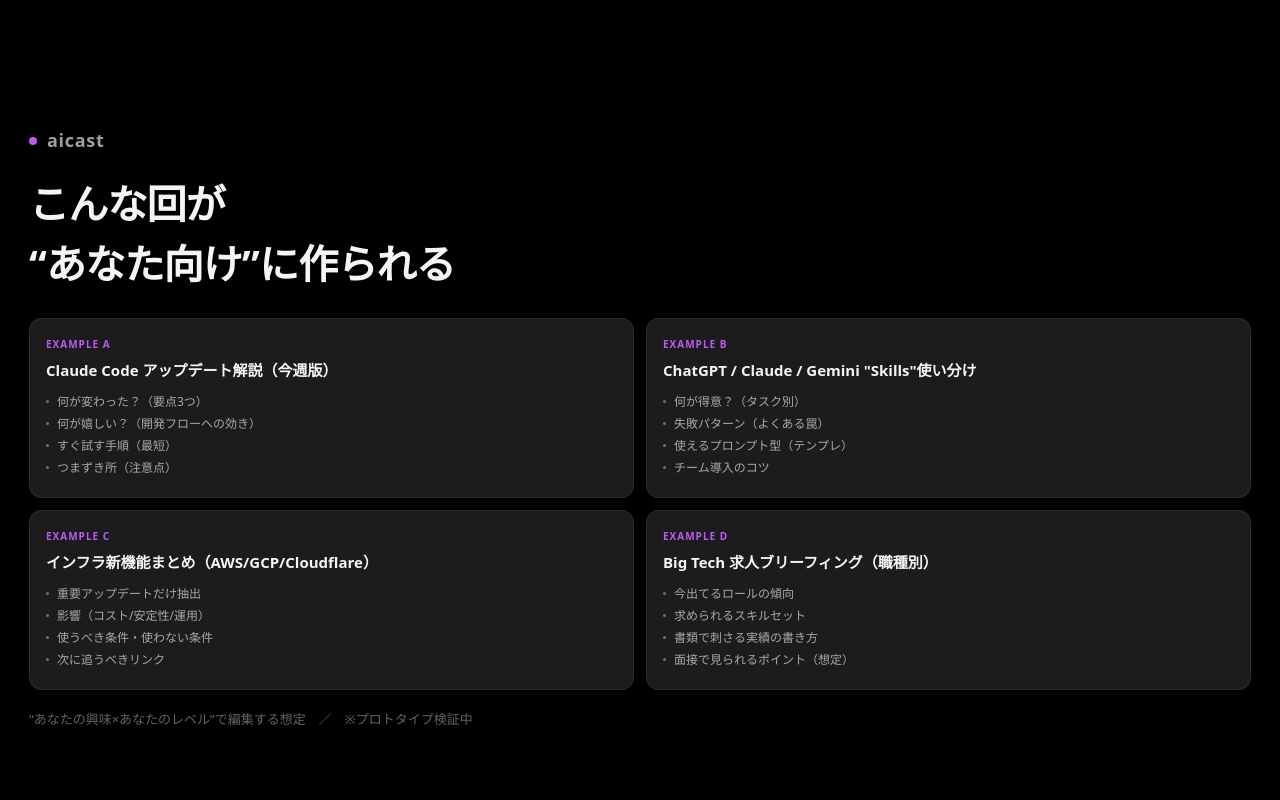
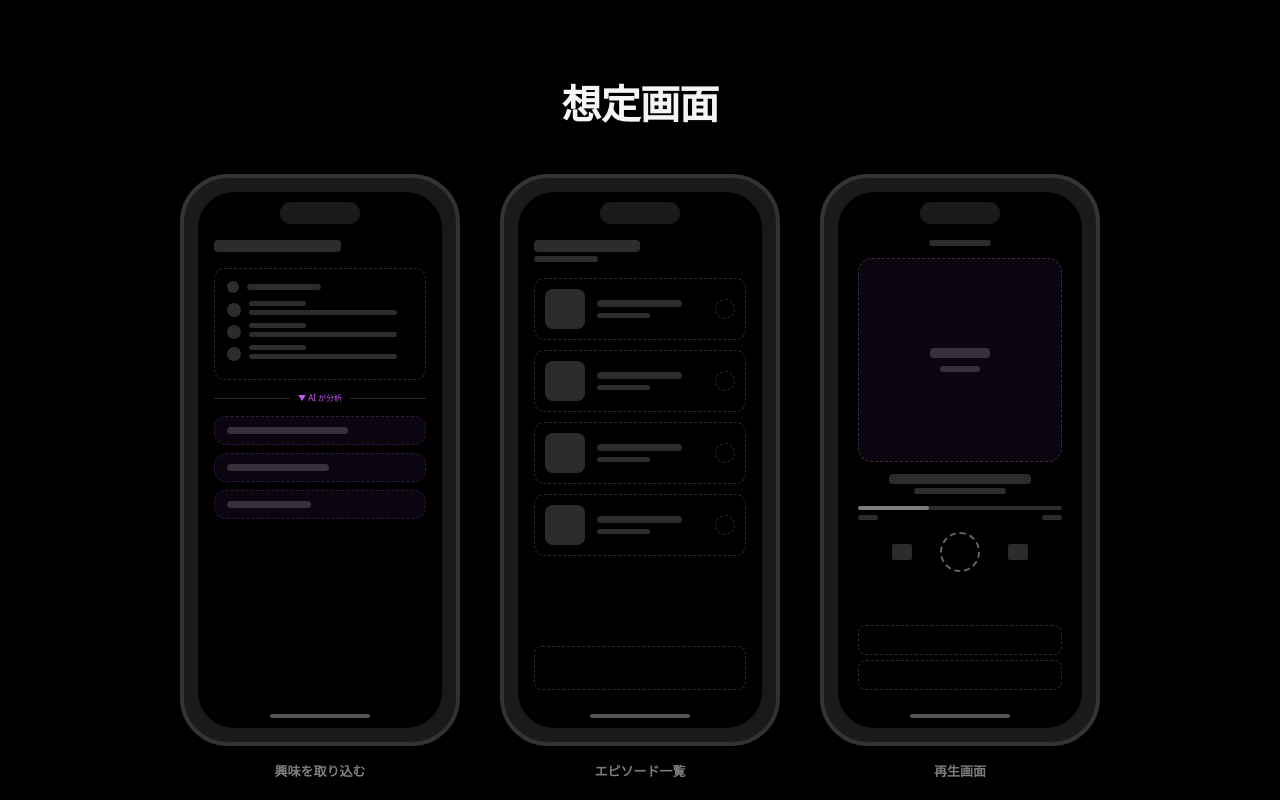
Before and after one commit to Eiji-Kudo/my-services, a React (Vite) app in the folder ai-cast/: page / in a window 1280 px wide. Shown: the part 1240-2040 px from the top of the page. Built offline with nearby package versions, Linux system fonts and the light colour scheme.

Commit message:
feat: update Brand component styling for improved visibility; enhance NowPlayingScreen layout by removing unnecessary elements and adding detailed information; refactor Slide2 component to include new wireframe elements and improve structure

```diff
--- a/ai-cast/src/components/Brand.tsx
+++ b/ai-cast/src/components/Brand.tsx
@@ -1,6 +1,6 @@
 export function Brand() {
   return (
-    <div className="brand inline-flex items-center gap-[10px] text-[18px] font-semibold tracking-[0.04em] text-[var(--color-w5)]">
+    <div className="brand inline-flex items-center gap-[10px] text-[28px] font-semibold tracking-[0.04em] text-[var(--color-w5)]">
       aicast
     </div>
   )
--- a/ai-cast/src/components/NowPlayingScreen.tsx
+++ b/ai-cast/src/components/NowPlayingScreen.tsx
@@ -1,9 +1,6 @@
 export function NowPlayingScreen() {
   return (
     <div className="flex flex-1 flex-col overflow-hidden px-5 py-4">
-      <div className="mb-3 text-center text-[11px] font-semibold tracking-[0.04em] text-[var(--color-w3)]">
-        再生中
-      </div>
       <div className="mb-3 flex aspect-square w-full flex-col items-center justify-center gap-1 rounded-[14px]" style={{ background: 'linear-gradient(135deg, #2d1b69 0%, #7c3aed 40%, #c026d3 70%, #e11d9b 100%)' }}>
         <div className="text-center text-[13px] font-bold leading-[1.3] text-white">
           Claude Code
@@ -16,7 +13,7 @@
         Claude Code アップデート解説
       </div>
       <div className="mb-3 text-center text-[11px] text-[var(--color-purple)]">
-        aicast · 5分
+        aicast · 5分 · 2026.02.14 生成
       </div>
       <div className="mb-[5px]">
         <div className="h-1 w-full overflow-hidden rounded-[2px] bg-[#333]">
@@ -32,18 +29,14 @@
         <div className="np-play flex h-[44px] w-[44px] items-center justify-center rounded-full bg-[var(--color-w1)]" />
         <div className="np-btn-sm np-next flex h-4 w-5 items-center justify-center" />
       </div>
-      <div className="flex flex-col gap-[6px] border-t border-[#333] pt-3 text-[9px] text-[var(--color-w3)]">
-        <div className="flex gap-2">
-          <span className="shrink-0 text-[var(--color-w5)]">生成日</span>
-          <span>2026.02.14</span>
+      <div className="mt-auto flex flex-col gap-[5px]">
+        <div className="flex items-center justify-between rounded-[8px] bg-[var(--color-card)] px-[10px] py-[7px]">
+          <span className="text-[10px] text-[var(--color-w5)]">出典 3件</span>
+          <span className="text-[10px] text-[var(--color-purple)]">›</span>
         </div>
-        <div className="flex gap-2">
-          <span className="shrink-0 text-[var(--color-w5)]">出典</span>
-          <span className="truncate">Anthropic Changelog, GitHub Releases</span>
-        </div>
-        <div className="flex gap-2">
-          <span className="shrink-0 text-[var(--color-w5)]">文字起こし</span>
-          <span className="truncate">今週のClaude Codeアップデートを…</span>
+        <div className="flex items-center justify-between rounded-[8px] bg-[var(--color-card)] px-[10px] py-[7px]">
+          <span className="text-[10px] text-[var(--color-w5)]">文字起こし</span>
+          <span className="text-[10px] text-[var(--color-purple)]">›</span>
         </div>
       </div>
     </div>
--- a/ai-cast/src/components/Slide2.tsx
+++ b/ai-cast/src/components/Slide2.tsx
@@ -1,76 +1,145 @@
 import { Brand } from "./Brand"
+import { IPhone } from "./IPhone"
 import { SlideIndex } from "./SlideIndex"
 
-const examples = [
-  {
-    label: "Example A",
-    title: "Claude Code アップデート解説（今週版）",
-    items: [
-      "何が変わった？（要点3つ）",
-      "何が嬉しい？（開発フローへの効き）",
-      "すぐ試す手順（最短）",
-      "つまずき所（注意点）",
-    ],
-  },
-  {
-    label: "Example B",
-    title: 'ChatGPT / Claude / Gemini "Skills"使い分け',
-    items: [
-      "何が得意？（タスク別）",
-      "失敗パターン（よくある罠）",
-      "使えるプロンプト型（テンプレ）",
-      "チーム導入のコツ",
-    ],
-  },
-  {
-    label: "Example C",
-    title: "インフラ新機能まとめ（AWS/GCP/Cloudflare）",
-    items: [
-      "重要アップデートだけ抽出",
-      "影響（コスト/安定性/運用）",
-      "使うべき条件・使わない条件",
-      "次に追うべきリンク",
-    ],
-  },
-  {
-    label: "Example D",
-    title: "Big Tech 求人ブリーフィング（職種別）",
-    items: [
-      "今出てるロールの傾向",
-      "求められるスキルセット",
-      "書類で刺さる実績の書き方",
-      "面接で見られるポイント（想定）",
-    ],
-  },
-]
+function WireBar({ w = "100%", h = 8 }: { w?: string; h?: number }) {
+  return (
+    <div
+      className="rounded-[4px] bg-[var(--color-w15)]"
+      style={{ width: w, height: h }}
+    />
+  )
+}
 
-function ExampleCard({
-  label,
-  title,
-  items,
-}: {
-  label: string
-  title: string
-  items: string[]
-}) {
+function WireRect({ h = 40, className = "" }: { h?: number; className?: string }) {
   return (
-    <div className="rounded-[12px] border border-[var(--color-card-b)] bg-[var(--color-card)] px-4 py-[18px]">
-      <div className="mb-2 text-[10px] font-semibold uppercase tracking-[0.1em] text-[var(--color-purple)]">
-        {label}
+    <div
+      className={`w-full rounded-[8px] border border-dashed border-[var(--color-w15)] ${className}`}
+      style={{ height: h }}
+    />
+  )
+}
+
+function ScreenLabel({ text }: { text: string }) {
+  return (
+    <div className="mt-4 text-center text-[13px] font-semibold text-[var(--color-w5)]">
+      {text}
+    </div>
+  )
+}
+
+function WireXImport() {
+  return (
+    <div className="flex flex-1 flex-col px-4 py-4">
+      <WireBar w="60%" h={12} />
+      <div className="mt-4 rounded-[10px] border border-dashed border-[var(--color-w15)] p-3">
+        <div className="mb-2 flex items-center gap-2">
+          <div className="h-3 w-3 rounded-full bg-[var(--color-w15)]" />
+          <WireBar w="40%" h={6} />
+        </div>
+        {[1, 2, 3].map((i) => (
+          <div key={i} className="mb-[6px] flex items-start gap-2">
+            <div className="mt-[2px] h-[14px] w-[14px] shrink-0 rounded-full bg-[var(--color-w15)]" />
+            <div className="flex-1">
+              <WireBar w="35%" h={5} />
+              <div className="mt-1">
+                <WireBar w="90%" h={5} />
+              </div>
+            </div>
+          </div>
+        ))}
       </div>
-      <div className="mb-[10px] text-[15px] font-bold leading-[1.4] text-[var(--color-w1)]">
-        {title}
+
+      <div className="my-3 flex items-center gap-2">
+        <div className="h-[1px] flex-1 bg-[var(--color-w15)]" />
+        <span className="text-[8px] text-[var(--color-purple)]">▼ AI が分析</span>
+        <div className="h-[1px] flex-1 bg-[var(--color-w15)]" />
       </div>
-      <ul className="ex-items list-none">
-        {items.map((item) => (
-          <li
-            key={item}
-            className="relative py-[2px] pl-[11px] text-[12px] leading-[1.5] text-[var(--color-w5)]"
+
+      {[1, 2, 3].map((i) => (
+        <div
+          key={i}
+          className="mb-2 rounded-[12px] border border-dashed border-[var(--color-purple-22)] bg-[var(--color-purple-6)] px-3 py-[10px]"
+        >
+          <WireBar w={`${75 - i * 10}%`} h={7} />
+        </div>
+      ))}
+    </div>
+  )
+}
+
+function WireEpisodeList() {
+  return (
+    <div className="flex flex-1 flex-col px-4 py-4">
+      <WireBar w="50%" h={12} />
+      <div className="mt-1">
+        <WireBar w="30%" h={6} />
+      </div>
+
+      <div className="mt-4 flex flex-col gap-[10px]">
+        {[1, 2, 3, 4].map((i) => (
+          <div
+            key={i}
+            className="flex items-center gap-3 rounded-[10px] border border-dashed border-[var(--color-w15)] p-[10px]"
           >
-            {item}
-          </li>
+            <div className="h-[40px] w-[40px] shrink-0 rounded-[8px] bg-[var(--color-w15)]" />
+            <div className="flex-1">
+              <WireBar w="80%" h={7} />
+              <div className="mt-[6px]">
+                <WireBar w="50%" h={5} />
+              </div>
+            </div>
+            <div className="h-[20px] w-[20px] shrink-0 rounded-full border border-dashed border-[var(--color-w15)]" />
+          </div>
         ))}
-      </ul>
+      </div>
+
+      <div className="mt-auto">
+        <WireRect h={44} className="flex items-center justify-center" />
+      </div>
+    </div>
+  )
+}
+
+function WireNowPlaying() {
+  return (
+    <div className="flex flex-1 flex-col px-5 py-4">
+      <div className="mb-3 flex justify-center">
+        <WireBar w="30%" h={6} />
+      </div>
+
+      <div className="mb-3 flex aspect-square w-full items-center justify-center rounded-[14px] border border-dashed border-[var(--color-w15)] bg-[var(--color-purple-6)]">
+        <div className="flex flex-col items-center gap-2">
+          <WireBar w="60px" h={10} />
+          <WireBar w="40px" h={6} />
+        </div>
+      </div>
+
+      <div className="mb-1 flex justify-center">
+        <WireBar w="70%" h={10} />
+      </div>
+      <div className="mb-3 flex justify-center">
+        <WireBar w="45%" h={6} />
+      </div>
+
+      <div className="mb-[5px] h-1 w-full rounded-[2px] bg-[var(--color-w15)]">
+        <div className="h-full w-[35%] rounded-[2px] bg-[var(--color-w3)]" />
+      </div>
+      <div className="mb-3 flex justify-between">
+        <WireBar w="20px" h={5} />
+        <WireBar w="20px" h={5} />
+      </div>
+
+      <div className="mb-3 flex items-center justify-center gap-7">
+        <div className="h-4 w-5 rounded-[2px] bg-[var(--color-w15)]" />
+        <div className="flex h-[40px] w-[40px] items-center justify-center rounded-full border-2 border-dashed border-[var(--color-w3)]" />
+        <div className="h-4 w-5 rounded-[2px] bg-[var(--color-w15)]" />
+      </div>
+
+      <div className="mt-auto flex flex-col gap-[5px]">
+        <WireRect h={30} />
+        <WireRect h={30} />
+      </div>
     </div>
   )
 }
@@ -79,33 +148,37 @@
   return (
     <section
       id="slide2"
-      className="relative flex h-[var(--height-slide)] w-[var(--width-slide)] shrink-0 flex-col justify-center overflow-hidden bg-[var(--color-bg)] p-[var(--spacing-pad)]"
+      className="relative flex h-[var(--height-slide)] w-[var(--width-slide)] shrink-0 flex-col items-center justify-center overflow-hidden bg-[var(--color-bg)] p-[var(--spacing-pad)]"
     >
-      <div className="mb-5">
+      <div className="absolute left-[var(--spacing-pad)] top-[var(--spacing-pad)]">
         <Brand />
       </div>
-      <div className="flex items-center gap-12">
-        <div className="flex-1">
-          <h2 className="mb-6 text-[40px] font-bold tracking-[-0.02em] text-[var(--color-w1)]">
-            こんな回が
-            <br />
-            &ldquo;あなた向け&rdquo;に作られる
-          </h2>
-          <div className="grid grid-cols-2 gap-3">
-            {examples.map((ex) => (
-              <ExampleCard
-                key={ex.label}
-                label={ex.label}
-                title={ex.title}
-                items={ex.items}
-              />
-            ))}
-          </div>
-          <div className="mt-5 text-[13px] text-[var(--color-w3)]">
-            &ldquo;あなたの興味×あなたのレベル&rdquo;で編集する想定　／　※プロトタイプ検証中
-          </div>
+
+      <h2 className="mb-10 text-center text-[40px] font-bold tracking-[-0.02em] text-[var(--color-w1)]">
+        想定画面
+      </h2>
+
+      <div className="flex items-start gap-10">
+        <div>
+          <IPhone>
+            <WireXImport />
+          </IPhone>
+          <ScreenLabel text="興味を取り込む" />
+        </div>
+        <div>
+          <IPhone>
+            <WireEpisodeList />
+          </IPhone>
+          <ScreenLabel text="エピソード一覧" />
+        </div>
+        <div>
+          <IPhone>
+            <WireNowPlaying />
+          </IPhone>
+          <ScreenLabel text="再生画面" />
         </div>
       </div>
+
       <SlideIndex current={2} total={2} />
     </section>
   )
--- a/ai-cast/src/index.css
+++ b/ai-cast/src/index.css
@@ -45,8 +45,8 @@
 
 .brand::before {
   content: "";
-  width: 8px;
-  height: 8px;
+  width: 12px;
+  height: 12px;
   background: var(--color-purple);
   border-radius: 50%;
 }
```
